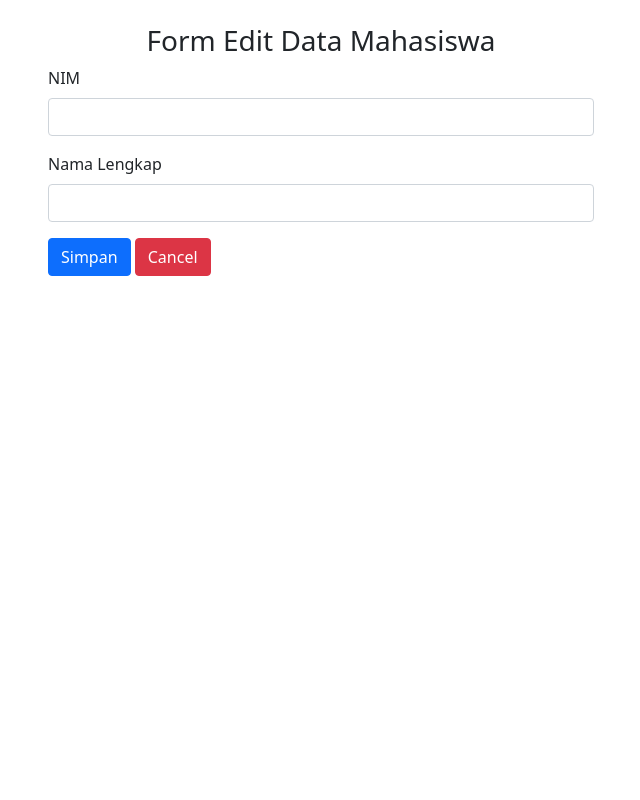
After one commit to maliefrr/ISPerpus_UAS_Perweb, a PHP site: page /edit_mahasiswa.php?id=1 in a window 1280 px wide. The commit adds this page. Shown: the whole page, without its empty margins (319-959 px from the left). Run offline with PHP 8.4, Linux system fonts and the light colour scheme; data that the repository does not hold is empty.

Commit message:
add edit_mahasiswa pages

```diff
--- /dev/null
+++ b/edit_mahasiswa.php
@@ -0,0 +1,45 @@
+<?php
+    include "./controller/connection.php";
+?>
+
+<!DOCTYPE html>
+<html lang="en">
+<head>
+    <meta charset="UTF-8">
+    <meta http-equiv="X-UA-Compatible" content="IE=edge">
+    <meta name="viewport" content="width=device-width, initial-scale=1.0">
+    <!-- CSS only -->
+    <link href="https://cdn.jsdelivr.net/npm/bootstrap@5.1.3/dist/css/bootstrap.min.css" rel="stylesheet" integrity="sha384-1BmE4kWBq78iYhFldvKuhfTAU6auU8tT94WrHftjDbrCEXSU1oBoqyl2QvZ6jIW3" crossorigin="anonymous">
+    <title>Library Information System</title>
+</head>
+<body>
+    <h3 class="text-center mt-4">Form Edit Data Mahasiswa</h3>
+    <div class="container">
+        <div class="row">
+            <div class="col-md-3"></div>
+            <div class="col-md">
+                <?php
+                    $data = $db -> query("SELECT * FROM mahasiswa WHERE id_mahasiswa='$_GET[id]'");
+                    $edit = $data -> fetch_array();
+                ?>
+                <form method="POST" action="./controller/insert_mhs.php">
+                    <input type="hidden" name="id" value="<?php echo $edit['id_mahasiswa']?>">
+                    <div class="mb-3">
+                        <label for="nim" class="form-label">NIM</label>
+                        <input type="text" class="form-control" id="nim" name="nim" value="<?php echo $edit['nim'] ?>" required>
+                    </div>
+                    <div class="mb-3">
+                        <label for="nama" class="form-label">Nama Lengkap</label>
+                        <input type="text" class="form-control" id="nama" name="nama" value="<?php echo $edit['nama']?>" required>
+                    </div>
+                    <button type="submit" class="btn btn-primary">Simpan</button>
+                    <button type="reset" class="btn btn-danger">Cancel</button>
+                </form>
+            </div>
+            <div class="col-md-3"></div>
+        </div>
+    </div>
+    <!-- JavaScript Bundle with Popper -->
+    <script src="https://cdn.jsdelivr.net/npm/bootstrap@5.1.3/dist/js/bootstrap.bundle.min.js" integrity="sha384-ka7Sk0Gln4gmtz2MlQnikT1wXgYsOg+OMhuP+IlRH9sENBO0LRn5q+8nbTov4+1p" crossorigin="anonymous"></script>
+</body>
+</html>
--- a/mahasiswa.php
+++ b/mahasiswa.php
@@ -45,7 +45,7 @@
                                     <td>$data_mahasiswa[nama]</td>
                                     <td>$data_mahasiswa[nim]</td>
                                     <td>
-                                    <a class='btn btn-primary badge' href='edit.php?id=$data_mahasiswa[id_mahasiswa]'>Edit</a>
+                                    <a class='btn btn-primary badge' href='edit_mahasiswa.php?id=$data_mahasiswa[id_mahasiswa]'>Edit</a>
                                         <a class='btn btn-danger badge'>Delete</a>
                                     </td>
                                     </tr>
```
